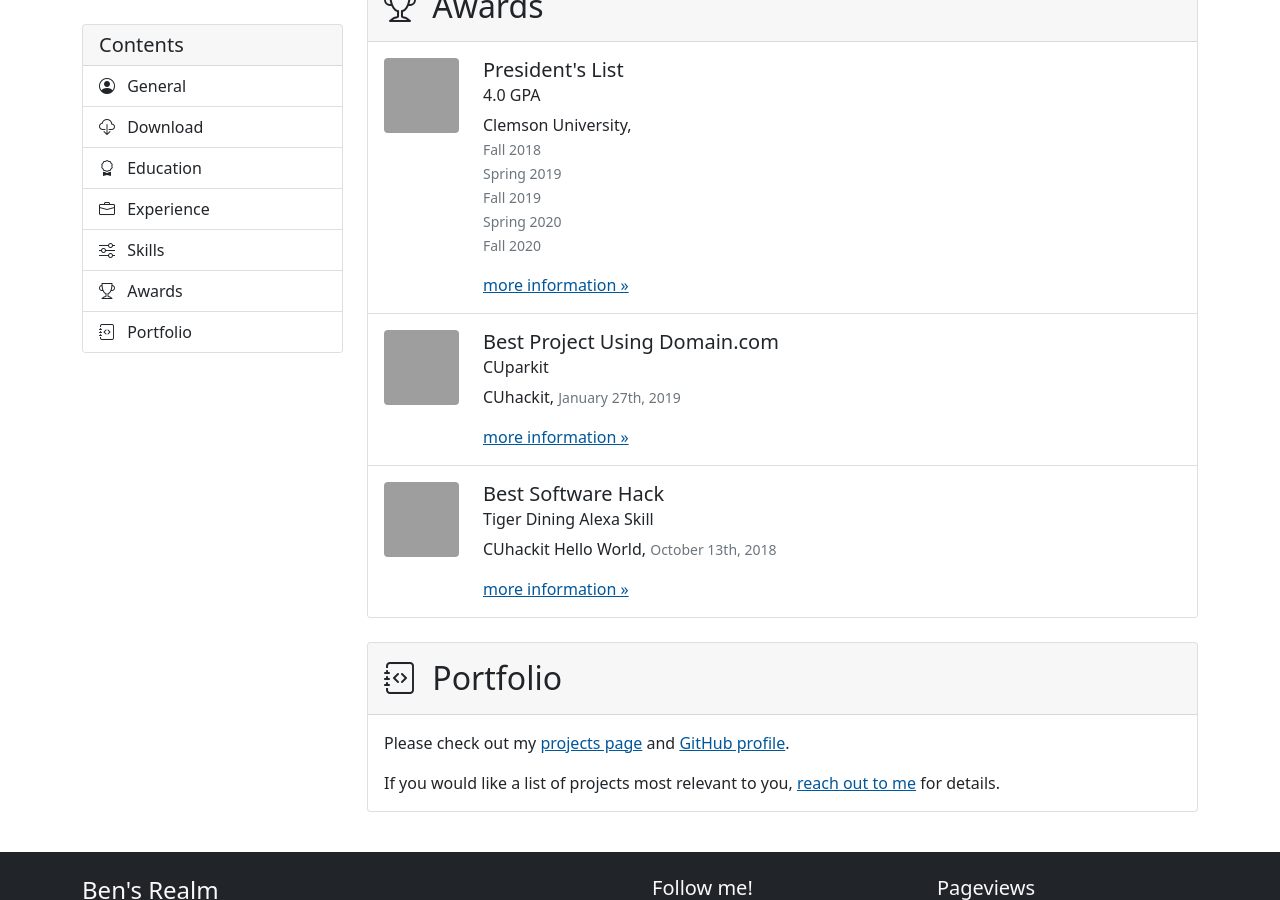
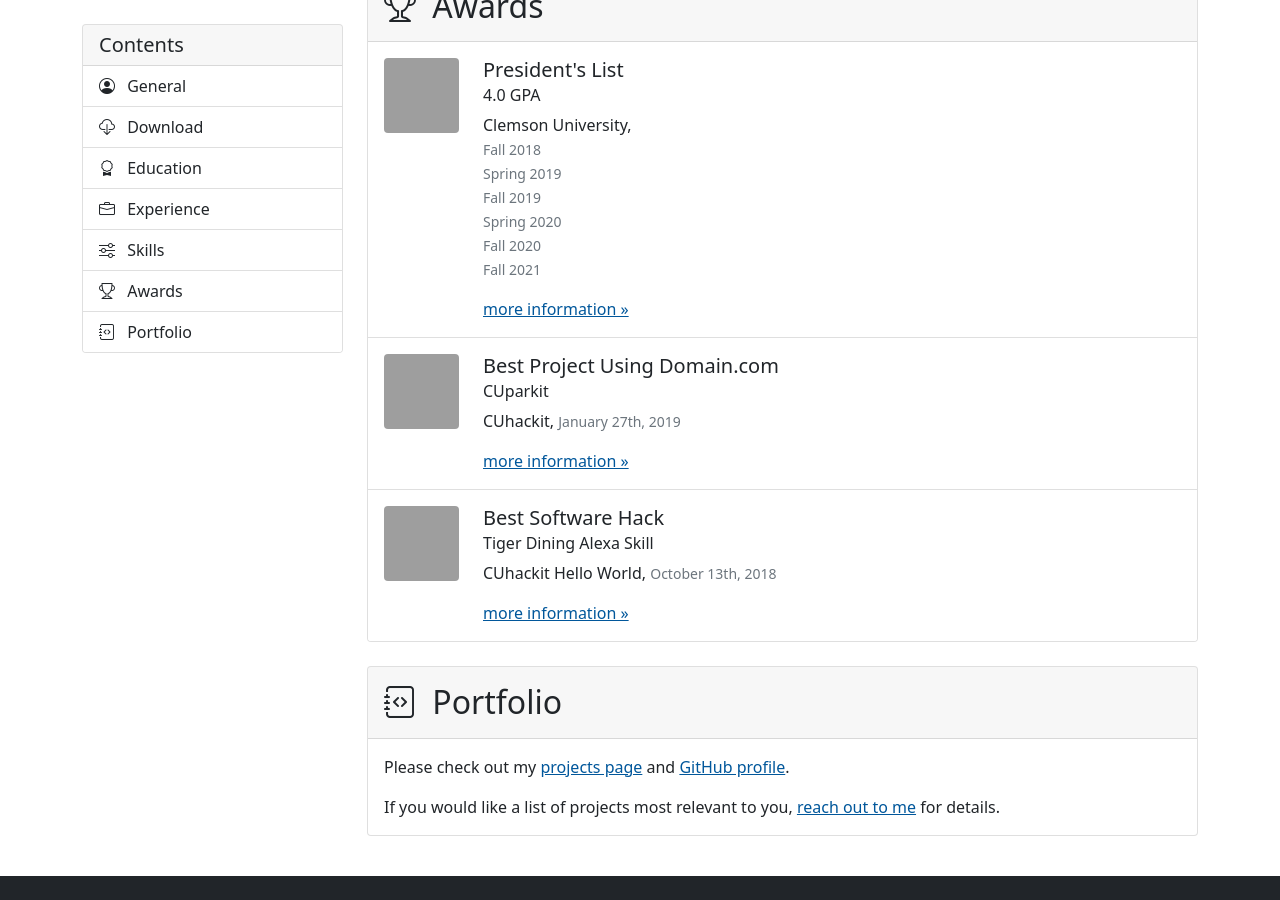
Before and after one commit to BenJetson/benjetson.github.io, a Jekyll site: the page built from resume.html, in a window 1280 px wide and 900 px high, scrolled down 2444 px, cut to the strip 0-900 px from the top of the window. Built offline with Jekyll 4.4.1, drawn with Linux system fonts in a browser that asks for light colours; grey boxes are pictures that could not be loaded.

Commit message:
Update President's list. #8

```diff
--- a/_data/resume.yml
+++ b/_data/resume.yml
@@ -166,6 +166,7 @@ awards:
       <br /> Fall 2019
       <br /> Spring 2020
       <br /> Fall 2020
+      <br /> Fall 2021
     image_url: https://live.staticflickr.com/65535/51210648772_2e277669d4_m.jpg
     more_url: https://meritpages.com/bengodfrey
   - title: Best Project Using Domain.com
```
